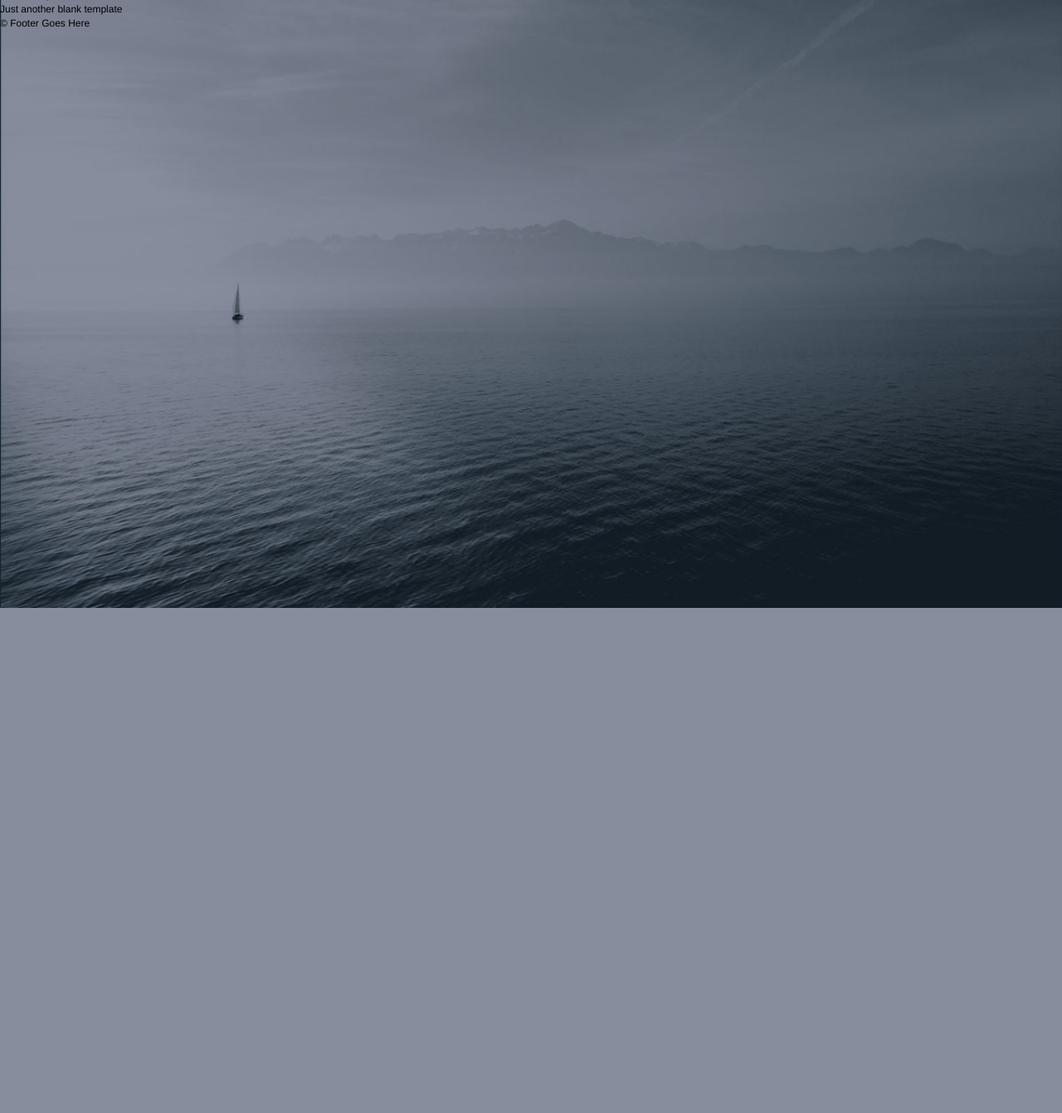
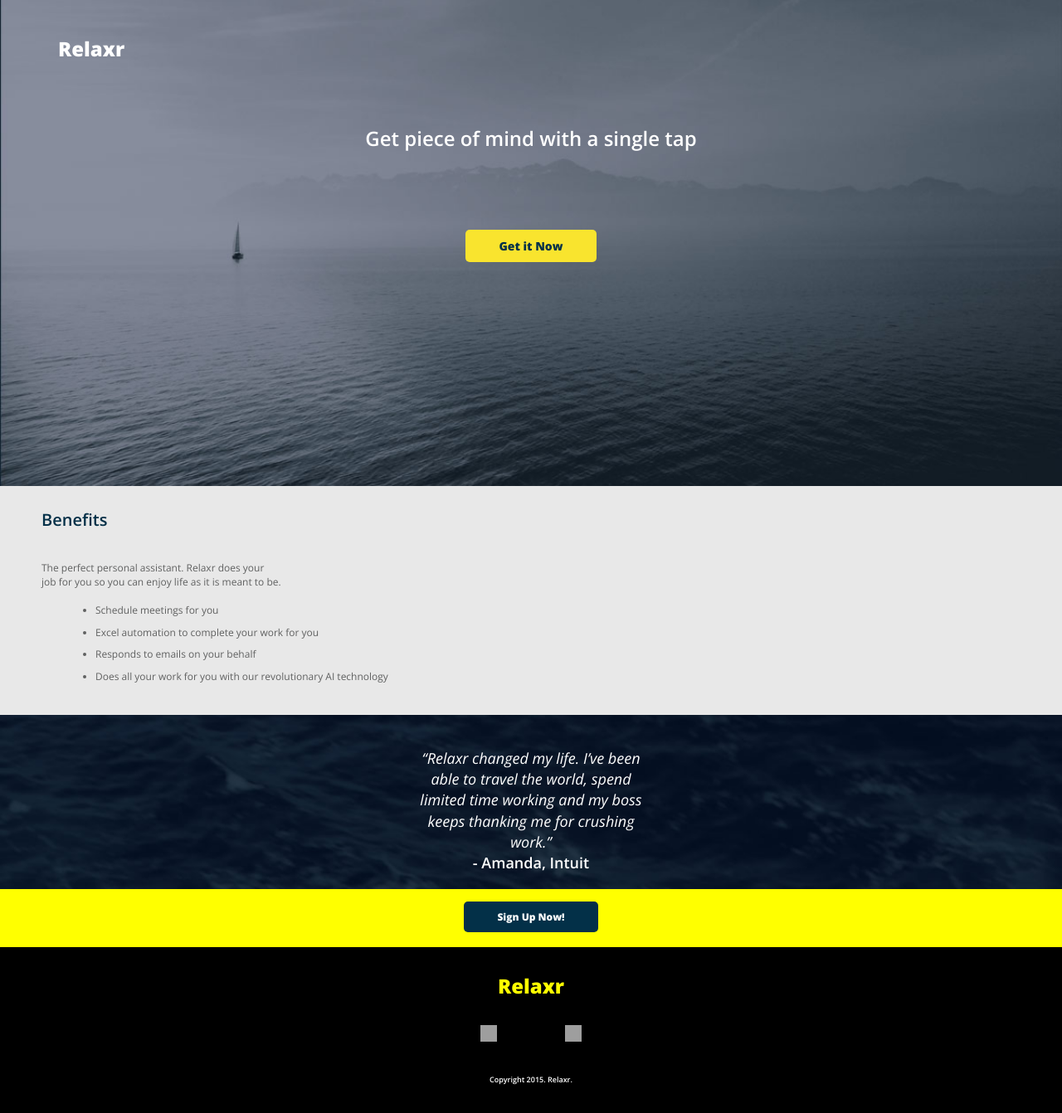
Before and after one commit to casewag/homework-landingpage, a plain HTML site: page starter_code/index.html in a window 1280 px wide. Shown: the part 14-1356 px from the top of the page at 83% size. Before the commit the page ends 800 px from the top, so only its background shows below. Drawn offline with nearby package versions, Linux system fonts and the light colour scheme; grey boxes are pictures that could not be loaded.

Commit message:
Week 2 Assignment - Complete
Relaxr Landing Page

```diff
--- a/starter_code/css/style.css
+++ b/starter_code/css/style.css
@@ -49,9 +49,7 @@ body {
      color: #000;
      font-size: 12px;
      line-height: 1.4;
-     font-family: Helvetica, Arial, sans-serif;
-     background: url(../images/header_bg.jpg) no-repeat center top rgb(134,141,157);
-      background-size: cover;
+     font-family: 'Open Sans', sans-serif;
 }
 
 
@@ -68,13 +66,121 @@ body {
 }
 
 header {
-
+  background: url(../images/header_bg.jpg) no-repeat center center rgb(134,141,157);
+  background-size: cover;
+  height: 600px;
+  padding: 40px;
+  text-align: center;
 }
 
 footer {
-
+  height: 200px;
+  background-color: black;
+  font-size: 24px;
+  text-align: center;
+  padding-bottom: 50px;
 }
-
 /******************************************
 /* ADDITIONAL STYLES
 /*******************************************/
+
+h1 {
+  font-size: 24px;
+  font-weight: 800;
+  color: white;
+  text-align: left;
+  padding-bottom: 50px;
+  padding-left: 30px;
+}
+h3 {
+  text-align: center;
+  font-weight: 600;
+  font-size: 24px;
+  color: white;
+  padding-bottom: 80px;
+}
+
+.getitbutton {
+  background-color: #f9e42e;
+  color: #033048;
+  padding: 10px 40px;
+  text-decoration: none;
+  font-size: 14px;
+  font-weight: 800;
+  cursor: pointer;
+  border-radius: 5px;
+}
+.trybutton  {
+  background-color: #033048;
+  color: white;
+  padding: 10px 40px;
+  text-decoration: none;
+  font-size: 12px;
+  font-weight: 800;
+  cursor: pointer;
+  border-radius: 5px;
+}
+.cta {
+  background: yellow;
+  height: 70px;
+  text-align: center;
+  padding: 26px 40px;
+}
+h2  {
+  color: #033048;
+  font-size: 20px;
+  font-weight: 600;
+  text-align: left;
+  padding-bottom: 20px;
+}
+.benefits {
+  background-color: rgba(0,0,0,.09);
+  color: #606161;
+  padding-left: 50px;
+  padding-top: 10px;
+  padding-bottom: 20px;
+}
+
+li  {
+  margin-left: 25px;
+  padding: 5px 0px;
+}
+.testimonial  {
+  background: url(../images/testimonial_bg.jpg) no-repeat center bottom;
+  background-size: cover;
+  height: 210px;
+}
+blockquote {
+  padding-top: 40px;
+  margin: 0 auto;
+  text-align: center;
+  color: white;
+  font-size: 18px;
+  max-width: 300px;
+}
+.footerlogo {
+  font-size: 24px;
+  font-weight: 800;
+  color: yellow;
+  text-align: center;
+  padding-top: 30px;
+}
+nav {
+  padding: 30px;
+  width: 100%;
+}
+.left {
+  float: left;
+  margin-left: 45%;
+}
+.right {
+  float: right;
+  margin-right: 45%;
+}
+#copyright  {
+  margin-top: 30px;
+  text-align: center;
+  font-weight: 600;
+  font-size: 9px;
+  color: white;
+}
--- a/starter_code/index.html
+++ b/starter_code/index.html
@@ -5,22 +5,48 @@
     	<meta name="description" content="Your description goes here">
     	<meta name="keywords" content="one, two, three">
 
-		<title>Blank Template</title>
-
+		<title>Relaxr Landing Page</title>
+		<link href="https://fonts.googleapis.com/css?family=Open+Sans:300,300i,400,600,800" rel="stylesheet">
 		<!-- external CSS link -->
-		<link rel="stylesheet" href="css/reset.css">
+		<link rel="stylesheet" href="css/normalize.css">
 		<link rel="stylesheet" href="css/style.css">
 
 	</head>
 	<body>
-		<div id="container">
-			<header>
-				<h1>Blank Template</h1>
-				<h2>Just another blank template</h2>
-			</header>
-			<footer>
-				&copy; Footer Goes Here
-			</footer>
+		<header>
+			<h1>Relaxr</h1>
+			<h3>Get piece of mind with a single tap</h3>
+			<a class="getitbutton" href="#">Get it Now</a>
+		</header>
+		<div class="benefits">
+			<h2>Benefits</h2>
+			<p>The perfect personal assistant. Relaxr does your <br>job for you so you can enjoy life as it is meant to be.</p>
+				<ul>
+					<li>Schedule meetings for you</li>
+					<li>Excel automation to complete your work for you</li>
+					<li>Responds to emails on your behalf</li>
+					<li>Does all your work for you with our revolutionary AI technology</li>
+				</ul>
+		</div>
+		<div class="testimonial">
+			<blockquote><span style="font-style:italic;font-weight:300;">“Relaxr changed my life. I’ve been able to travel the world, spend limited time working and my boss keeps thanking me for crushing work.”</span><br>
+			<span style="font-weight: 600;">- Amanda, Intuit</span></blockquote>
+		</div>
+		<div class="cta">
+			<a class="trybutton" href="#">Sign Up Now!</a>
+		</div>
+
+		<footer>
+			<div class="footerlogo">Relaxr
+			</div>
+			<nav>
+				<a href="#">
+				  <img src="http://www.iconsdb.com/icons/preview/white/twitter-xxl.png" alt="Twitter Icon" style="width:20px;height:20px;border:0;" class="left"></a>
+    			<a href="#">
+				  <img src="http://www.iconsdb.com/icons/preview/white/facebook-xxl.png" alt="Twitter Icon" style="width:20px;height:20px;border:0;" class="right"></a>
+    		</nav>
+			<p id="copyright" style="flex: center;">Copyright 2015. Relaxr.</p>
+		</footer>
 		</div><!-- #container -->
 	</body>
 </html>
```
